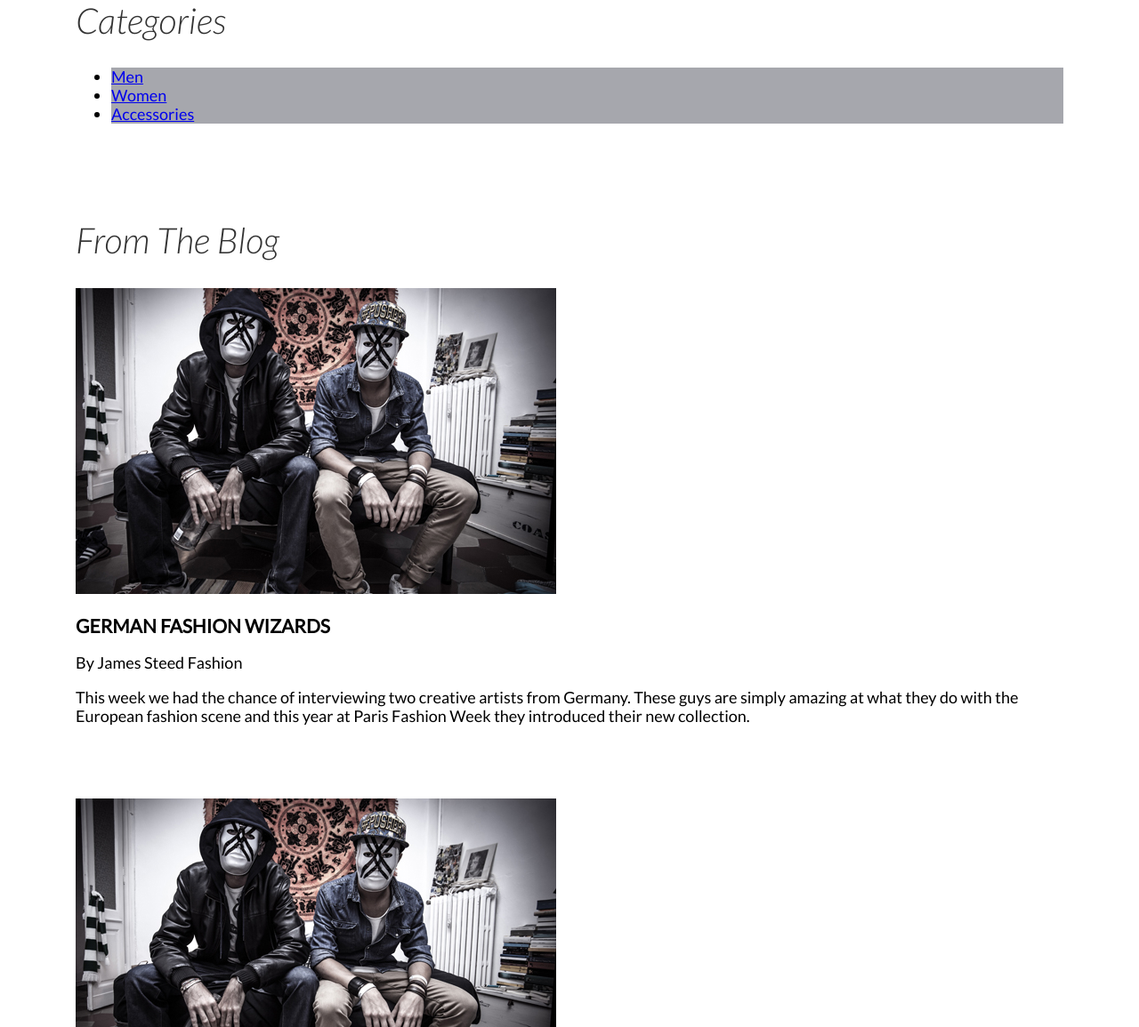
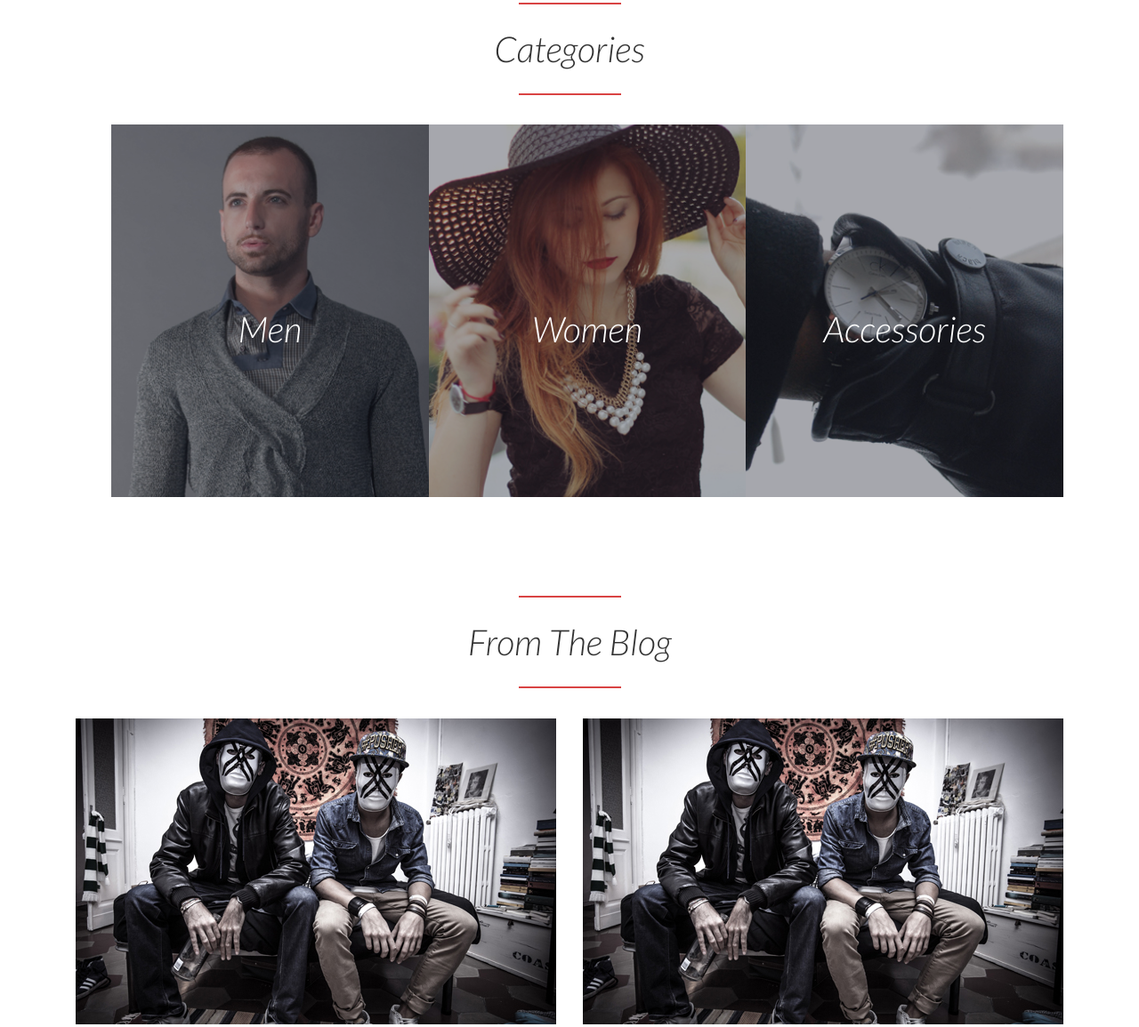
Before and after one commit to Beksultanova/brandly, a plain HTML site: page index.html in a window 1280 px wide. Shown: the part 764-1919 px from the top of the page at 89% size. Drawn offline with nearby package versions, Linux system fonts and the light colour scheme; files that its build step writes are made by us from their sources.

Commit message:
finish scss

```diff
--- /dev/null
+++ b/scss/_blog.scss
@@ -0,0 +1,55 @@
+ @import "vars";
+ .blog {
+     &__list {
+         display: flex;
+         justify-content: space-between;
+         align-items: center;
+     }
+     &__item {
+         &-title {
+             font-family: $secondary-font;
+             font-style: normal;
+             font-weight: 700;
+             font-size: 22px;
+             line-height: 26px;
+             text-transform: capitalize;
+             color: $accent;
+         }
+         &-details {
+             font-family: $secondary-font;
+             font-style: normal;
+             font-weight: 400;
+             font-size: 18px;
+             line-height: 22px;
+             text-transform: capitalize;
+             color: $dark;
+         }
+         &-leed {
+             font-family: $main-font;
+             font-style: normal;
+             font-weight: 400;
+             font-size: 18px;
+             line-height: 22px;
+             text-transform: capitalize;
+             color: #9A9A9A;
+             width: 538px;
+         }
+         &-link {
+             font-family: $secondary-font;
+             font-style: normal;
+             font-weight: 700;
+             font-size: 16px;
+             line-height: 22px;
+             text-transform: uppercase;
+             color: $dark;
+             padding: 4px 25px;
+             border: 1px solid $dark;
+             transition: all 0.3s;
+             &:hover {
+                 background-color: $accent;
+                 border-color: $accent;
+                 color: $light;
+             }
+         }
+     }
+ }
--- a/scss/_categories.scss
+++ b/scss/_categories.scss
@@ -1 +1,45 @@
 @import "vars";
+.categories {
+    &__list {
+        display: flex;
+        align-items: center;
+        justify-content: space-between;
+        list-style: none;
+    }
+    &__item {
+        width: 359px;
+        height: 419px;
+        text-align: center;
+        &:nth-child(1) {
+            background-image: url(../img/img1.jpg);
+            background-repeat: no-repeat;
+            background-position: center;
+            background-size: cover;
+        }
+        &:nth-child(2) {
+            background-image: url(../img/img2.jpg);
+            background-repeat: no-repeat;
+            background-position: center;
+            background-size: cover;
+        }
+        &:nth-child(3) {
+            background-image: url(../img/img3.jpg);
+            background-repeat: no-repeat;
+            background-position: center;
+            background-size: cover;
+        }
+    }
+    &__link {
+        font-family: $main-font;
+        font-style: italic;
+        font-weight: 300;
+        font-size: 40px;
+        line-height: 40px;
+        text-transform: capitalize;
+        color: $light;
+        text-decoration: none;
+        position: relative;
+        top: 50%;
+        z-index: 2;
+    }
+}
--- /dev/null
+++ b/scss/_footer.scss
@@ -0,0 +1,18 @@
+@import "vars";
+.footer {
+    background-image: url(../img/footer.jpg);
+    background-repeat: no-repeat;
+    background-position: center;
+    background-size: cover;
+    margin-top: 86px;
+    &__p {
+        font-family: $secondary-font;
+        font-style: italic;
+        font-weight: 300;
+        font-size: 20px;
+        line-height: 27px;
+        text-transform: capitalize;
+        color: $light;
+        padding: 65px 0;
+    }
+}
--- a/scss/_section-title.scss
+++ b/scss/_section-title.scss
@@ -7,4 +7,21 @@
     line-height: 40px;
     text-transform: capitalize;
     color: $dark;
+    text-align: center;
+    &::before {
+        content: "";
+        width: 115px;
+        height: 0px;
+        border: 1px solid $accent;
+        display: flex;
+        margin: 0 auto 30px;
+    }
+    &::after {
+        content: "";
+        width: 115px;
+        height: 0px;
+        border: 1px solid $accent;
+        display: flex;
+        margin: 30px auto 0;
+    }
 }
--- a/scss/main.scss
+++ b/scss/main.scss
@@ -10,3 +10,5 @@
 @import "categories";
 @import "paddingtop";
 @import "section-title";
+@import "blog";
+@import "footer";
```
